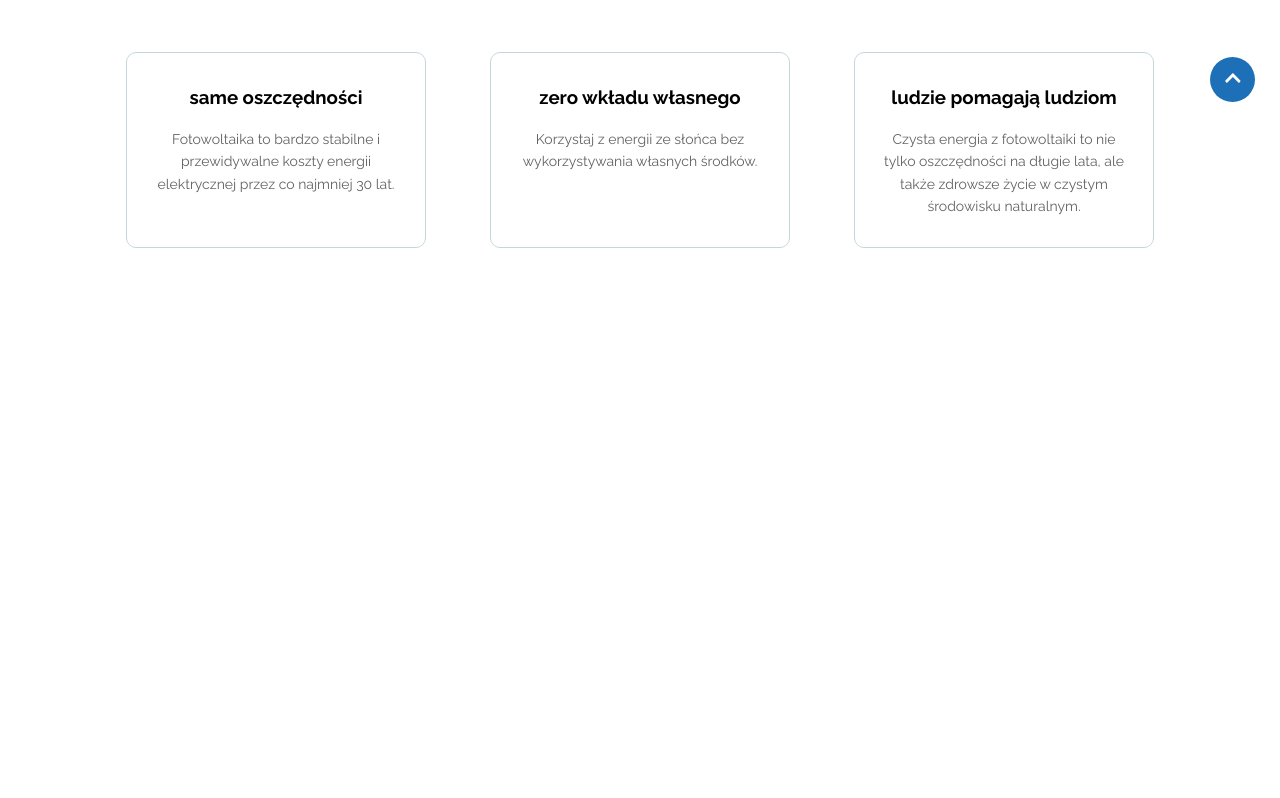
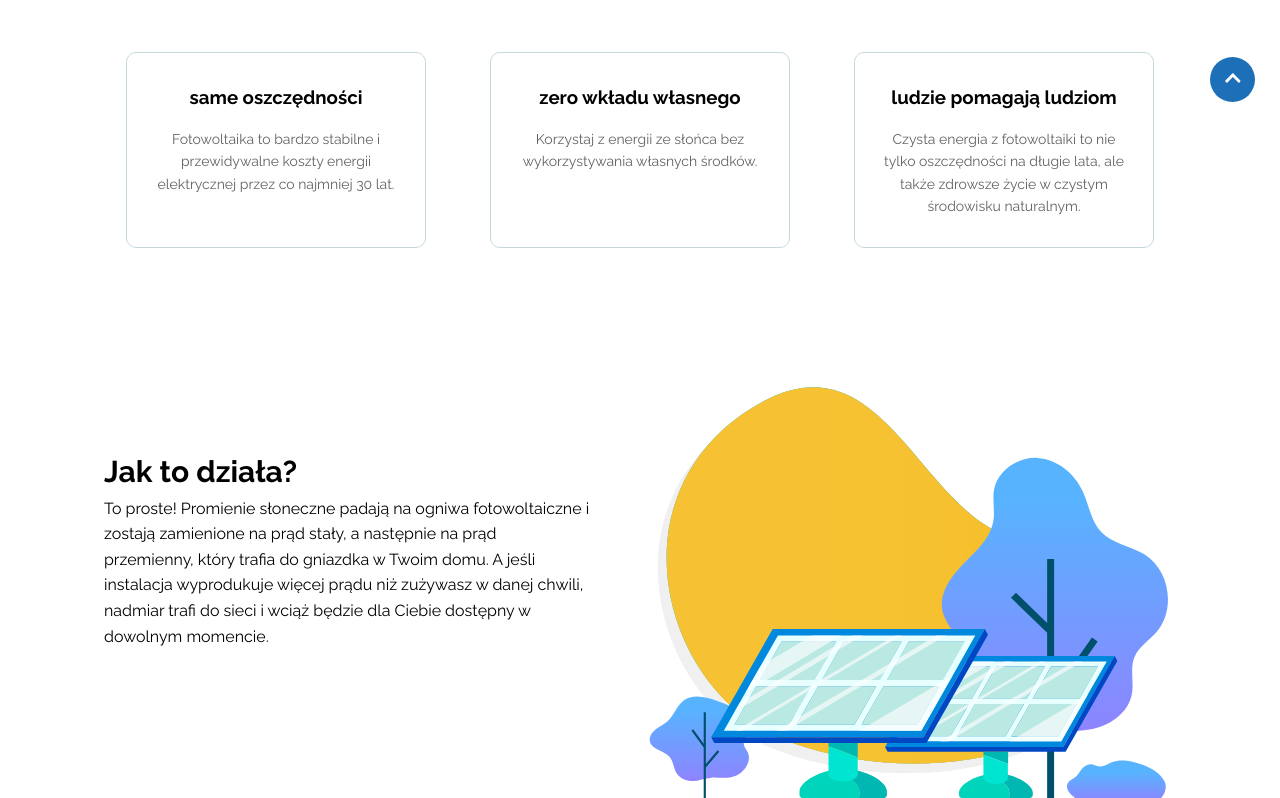
Before and after one commit to RafalOpacki/PGPF, a React (Create React App) app: page / in a window 1280 px wide. Shown: the part 673-1471 px from the top of the page. Before the commit the page ends 921 px from the top, so only its background shows below. Built offline with nearby package versions, Linux system fonts and the light colour scheme.

Commit message:
Add how-it-works section

```diff
--- a/src/App.js
+++ b/src/App.js
@@ -3,6 +3,7 @@ import NavbarComponent from '../src/components/NavbarComponent/NavbarComponent';
 import BackToTopComponent from './components/BackToTopComponent/BackToTopComponent';
 import HomeSection from './components/HomeSection/HomeSection';
 import BenefitsSection from './components/BenefitsSection/BenefitsSection';
+import HowItWorksSection from './components/HowItWorksSection/HowItWorksSection';
 
 function App() {
   return (
@@ -11,6 +12,7 @@ function App() {
       <BackToTopComponent />
       <HomeSection />
       <BenefitsSection />
+      <HowItWorksSection />
     </div>
   );
 }
--- /dev/null
+++ b/src/components/HowItWorksSection/HowItWorksSection.jsx
@@ -0,0 +1,21 @@
+import React from 'react';
+import './howItWorksSection.css';
+import { sections } from '../../constants/sections';
+import ImageComponent from '../ImageComponent/ImageComponent';
+import howItWorksImage from '../../images/howItWorks-image.svg';
+import HowItWorksSectionHeader from './HowItWorksSectionHeader/HowItWorksSectionHeader';
+
+const HowItWorksSection = () => {
+  return (
+    <section id={sections.howItWorks} className='how-it-works-section__wrapper'>
+      <HowItWorksSectionHeader />
+      <ImageComponent
+        src={howItWorksImage}
+        alt='how it works'
+        className='how-it-works-section__image'
+      />
+    </section>
+  );
+};
+
+export default HowItWorksSection;
--- /dev/null
+++ b/src/components/HowItWorksSection/HowItWorksSectionHeader/HowItWorksSectionHeader.jsx
@@ -0,0 +1,19 @@
+import React from 'react';
+import './howItWorksSectionHeader.css';
+
+const HowItWorksSectionHeader = () => {
+  return (
+    <div className='how-it-works-header__wrapper'>
+      <h2 className='how-it-works-header__header'>Jak to działa?</h2>
+      <p>
+        To proste! Promienie słoneczne padają na ogniwa fotowoltaiczne i zostają
+        zamienione na prąd stały, a następnie na prąd przemienny, który trafia
+        do gniazdka w Twoim domu. A jeśli instalacja wyprodukuje więcej prądu
+        niż zużywasz w danej chwili, nadmiar trafi do sieci i wciąż będzie dla
+        Ciebie dostępny w dowolnym momencie.
+      </p>
+    </div>
+  );
+};
+
+export default HowItWorksSectionHeader;
--- /dev/null
+++ b/src/components/HowItWorksSection/HowItWorksSectionHeader/howItWorksSectionHeader.css
@@ -0,0 +1,16 @@
+.how-it-works-header__wrapper {
+  margin: 0 auto 50px;
+  text-align: center;
+}
+
+.how-it-works-header__header {
+  font-size: 30px;
+}
+
+@media (min-width: 768px) {
+  .how-it-works-header__wrapper {
+    max-width: 50%;
+    text-align: left;
+    margin-right: 50px;
+  }
+}
--- /dev/null
+++ b/src/components/HowItWorksSection/howItWorksSection.css
@@ -0,0 +1,19 @@
+.how-it-works-section__wrapper {
+  text-align: center;
+  padding: 100px 5% 0;
+  width: 100%;
+  max-width: 1200px;
+  margin: 0 auto;
+}
+
+@media (min-width: 768px) {
+  .how-it-works-section__wrapper {
+    display: flex;
+    margin: 0 auto;
+    justify-content: space-between;
+    align-items: center;
+  }
+  .how-it-works-section__image {
+    width: 50%;
+  }
+}
```
